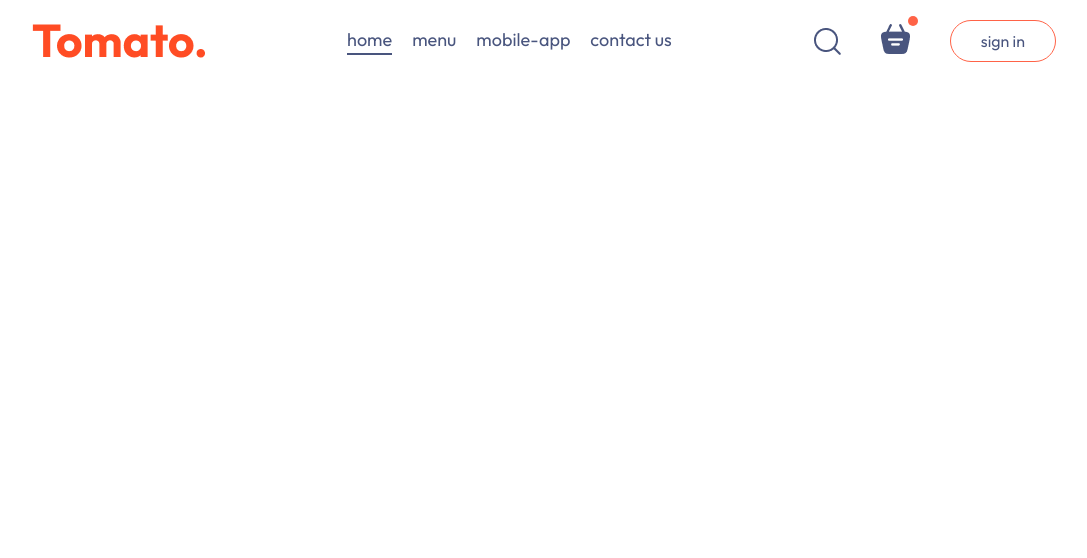
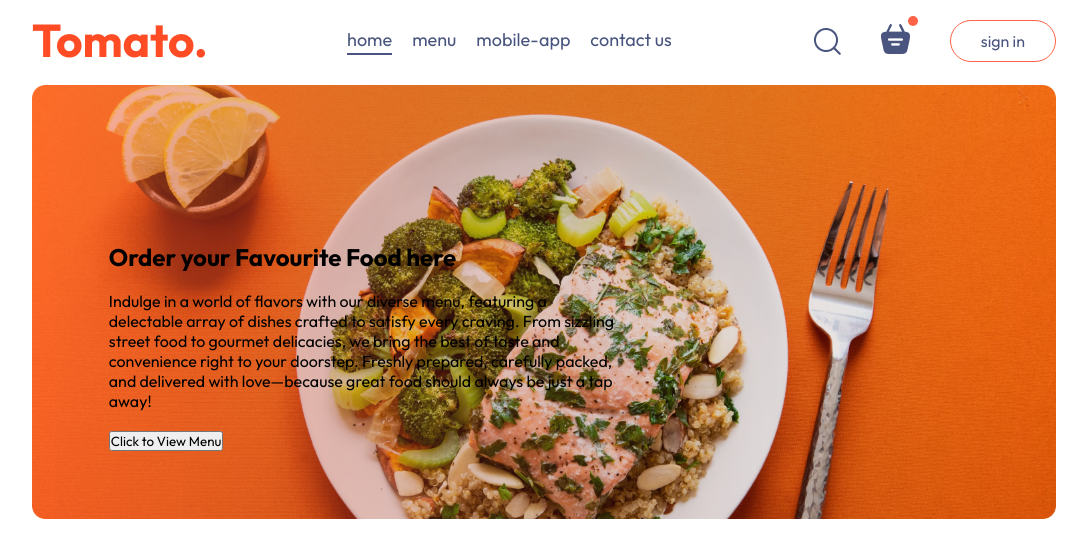
Before and after one commit to Praneeth860/food-delivery-app, a React (Vite) app in the folder frontend/: page / in a window 1280 px wide. Shown: the top 558 px of the page, without its empty margins (96-1183 px from the left). Built offline with nearby package versions, Linux system fonts and the light colour scheme.

Commit message:
added home,cart,place order folders with starting stage files

```diff
--- a/frontend/src/App.jsx
+++ b/frontend/src/App.jsx
@@ -1,8 +1,17 @@
 import Navbar from "./components/Navbar/Navbar.jsx";
+import { Route, Routes } from "react-router-dom";
+import Home from "./pages/Home/Home.jsx";
+import Cart from "./pages/Cart/Cart.jsx";
+import PlaceOrder from "./pages/PlaceOrder/PlaceOrder.jsx";
 function App() {
   return (
     <div className="app">
       <Navbar />
+      <Routes>
+        <Route path="/" element={<Home />} />
+        <Route path="/cart" element={<Cart />} />
+        <Route path="/place-order" element={<PlaceOrder />} />
+      </Routes>
     </div>
   );
 }
--- /dev/null
+++ b/frontend/src/components/Header/Header.css
@@ -0,0 +1,18 @@
+.header {
+  height: 34vw;
+  margin: 3px auto;
+  background: url("/header_img.png") no-repeat;
+  background-size: contain;
+  position: relative;
+}
+
+.header-contents {
+  position: absolute;
+  display: flex;
+  flex-direction: column;
+  align-items: start;
+  gap: 1.5vw;
+  max-width: 50%;
+  bottom: 16%;
+  left: 6vw;
+}
--- /dev/null
+++ b/frontend/src/components/Header/Header.jsx
@@ -0,0 +1,21 @@
+import "./Header.css";
+const Header = () => {
+  return (
+    <div className="header">
+      <div className="header-contents">
+        <h2>Order your Favourite Food here</h2>
+        <p>
+          Indulge in a world of flavors with our diverse menu, featuring a
+          delectable array of dishes crafted to satisfy every craving. From
+          sizzling street food to gourmet delicacies, we bring the best of taste
+          and convenience right to your doorstep. Freshly prepared, carefully
+          packed, and delivered with love—because great food should always be
+          just a tap away!
+        </p>
+        <button>Click to View Menu</button>
+      </div>
+    </div>
+  );
+};
+
+export default Header;
--- a/frontend/src/main.jsx
+++ b/frontend/src/main.jsx
@@ -2,9 +2,11 @@ import { StrictMode } from "react";
 import { createRoot } from "react-dom/client";
 import "./index.css";
 import App from "./App.jsx";
-
+import { BrowserRouter } from "react-router-dom";
 createRoot(document.getElementById("root")).render(
-  <StrictMode>
-    <App />
-  </StrictMode>
+  <BrowserRouter>
+    <StrictMode>
+      <App />
+    </StrictMode>
+  </BrowserRouter>
 );
--- /dev/null
+++ b/frontend/src/pages/Cart/Cart.css
@@ -0,0 +1,19 @@
+.cart-page {
+  padding: 40px 20px;
+  min-height: 60vh;
+  background: #ffffff;
+}
+
+.cart-page .container {
+  max-width: 960px;
+  margin: 0 auto;
+}
+
+.cart-page h1 {
+  color: #2b2f3a;
+  margin-bottom: 12px;
+}
+
+.cart-page p {
+  color: #49557e;
+}
--- /dev/null
+++ b/frontend/src/pages/Cart/Cart.jsx
@@ -0,0 +1,17 @@
+import React from "react";
+import "./Cart.css";
+
+const Cart = () => {
+  return (
+    <main className="cart-page">
+      <div className="container">
+        <h1>Your Cart</h1>
+        <p>
+          Items added to cart will appear here. Replace this with your cart UI.
+        </p>
+      </div>
+    </main>
+  );
+};
+
+export default Cart;
--- /dev/null
+++ b/frontend/src/pages/Home/Home.css
@@ -0,0 +1,23 @@
+.home-page {
+  padding: 40px 20px;
+  display: flex;
+  justify-content: center;
+  align-items: center;
+  min-height: 60vh;
+  background: linear-gradient(180deg, #ffffff 0%, #f7f9fc 100%);
+}
+
+.home-page .container {
+  text-align: center;
+}
+
+.home-page h1 {
+  color: #2b2f3a;
+  margin-bottom: 12px;
+}
+
+.home-page p {
+  color: #49557e;
+  max-width: 680px;
+  margin: 0 auto;
+}
--- /dev/null
+++ b/frontend/src/pages/Home/Home.jsx
@@ -0,0 +1,13 @@
+import React from "react";
+import "./Home.css";
+import Header from "../../components/Header/Header.jsx";
+
+const Home = () => {
+  return (
+    <div>
+      <Header />
+    </div>
+  );
+};
+
+export default Home;
--- /dev/null
+++ b/frontend/src/pages/PlaceOrder/PlaceOrder.css
@@ -0,0 +1,19 @@
+.place-order-page {
+  padding: 40px 20px;
+  min-height: 60vh;
+  background: #fafafa;
+}
+
+.place-order-page .container {
+  max-width: 900px;
+  margin: 0 auto;
+}
+
+.place-order-page h1 {
+  color: #2b2f3a;
+  margin-bottom: 12px;
+}
+
+.place-order-page p {
+  color: #49557e;
+}
--- /dev/null
+++ b/frontend/src/pages/PlaceOrder/PlaceOrder.jsx
@@ -0,0 +1,15 @@
+import React from "react";
+import "./PlaceOrder.css";
+
+const PlaceOrder = () => {
+  return (
+    <main className="place-order-page">
+      <div className="container">
+        <h1>Place Order</h1>
+        <p>Order summary and checkout UI goes here.</p>
+      </div>
+    </main>
+  );
+};
+
+export default PlaceOrder;
```
Also changed, not shown: frontend/public/header_img.png (added).
